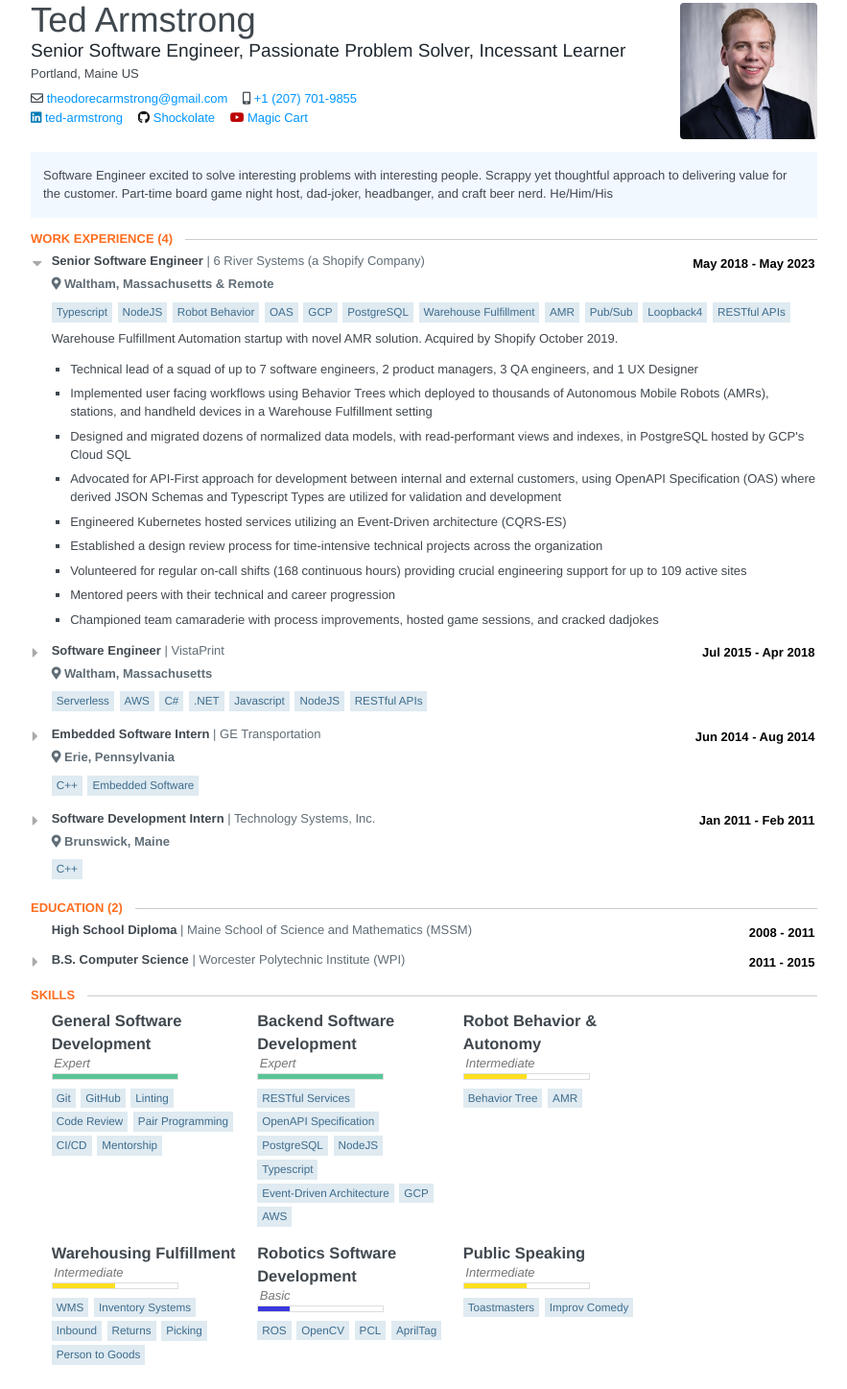
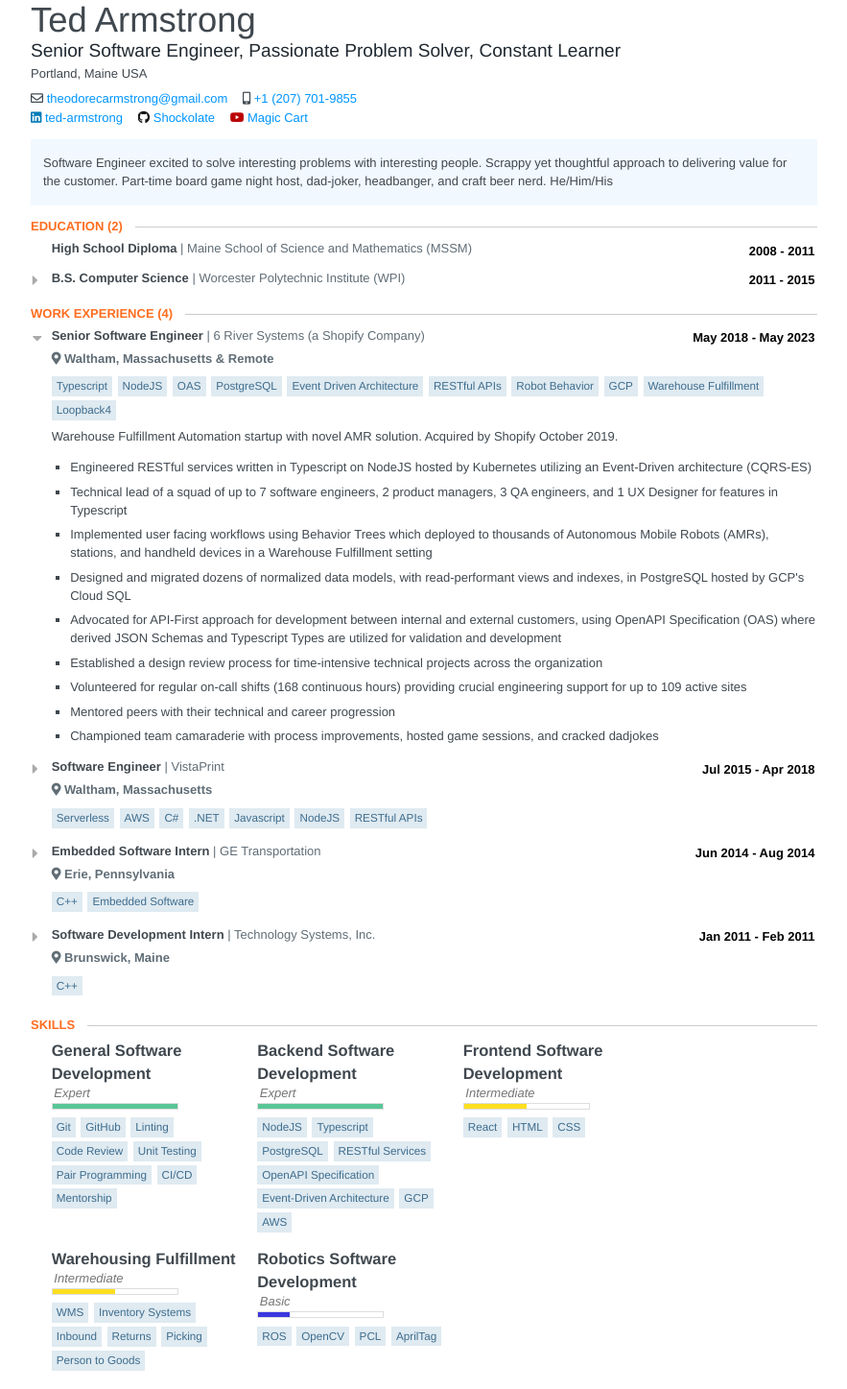
Before and after one commit to Shockolate/resume, a website: page docs/index.html in a window 1280 px wide. Shown: the part 43-1490 px from the top of the page at 96% size, without its empty margins (198-1081 px from the left). Drawn offline with Linux system fonts and the light colour scheme.

Commit message:
fix: move education

```diff
--- a/docs/index.html
+++ b/docs/index.html
@@ -864,16 +864,15 @@ blockquote {
 
   <div id="resume">
     	<header id="header" class="clear">
-    		<img class="image" src="assets/headshot.png" alt="Ted Armstrong" />
     		<div class="middle">
     			<h1 class="name">Ted Armstrong</h1>
-    			<h2 class="label">Senior Software Engineer, Passionate Problem Solver, Incessant Learner</h2>
+    			<h2 class="label">Senior Software Engineer, Passionate Problem Solver, Constant Learner</h2>
     		</div>
 
     		<span class="location">
     			<span class="city">Portland,</span>
     			<span class="region">Maine</span>
-    			<span class="countryCode">US</span>
+    			<span class="countryCode">USA</span>
     		</span>
 
 
@@ -924,6 +923,73 @@ blockquote {
 
     <section class="section">
       <header>
+        <h2 class='section-title'>Education <span class="item-count">(2)</span></h2>
+      </header>
+
+      <section id="education">
+        <section class="education-item">
+          <header class="clear">
+            <div class="header-left">
+              <div class="studyType">
+                High School Diploma
+              </div>
+              <div class="institution">
+                Maine School of Science and Mathematics (MSSM)
+              </div>
+            </div>
+            <div class="date">
+              <span class="startDate">
+              2008
+              </span>
+              <span class="endDate">
+              - 2011
+              </span>
+            </div>
+          </header>
+
+
+
+          <div class="item">
+          </div>
+        </section>
+        <section class="education-item">
+            <input id="education-item-1" type="checkbox" class="toggle-item" />
+            <label for="education-item-1"></label>
+          <header class="clear">
+            <div class="header-left">
+              <div class="studyType">
+                B.S.
+              </div>
+              <div class="area">
+                Computer Science
+              </div>
+              <div class="institution">
+                Worcester Polytechnic Institute (WPI)
+              </div>
+            </div>
+            <div class="date">
+              <span class="startDate">
+              2011
+              </span>
+              <span class="endDate">
+              - 2015
+              </span>
+            </div>
+          </header>
+
+
+
+          <div class="item">
+            <div class='gpa'>
+              <strong> Grade:</strong> <span>3.50 / 4.00 GPA</span>
+            </div>
+              <div class="summary"><p>Graduated with High Distinction</p></div>
+          </div>
+        </section>
+      </section>
+    </section>
+    <section class="section">
+      <header>
         <h2 class='section-title'>Work Experience <span class="item-count">(4)</span></h2>
       </header>
 
@@ -951,24 +1017,23 @@ blockquote {
         	<ul class="keywords">
           	<li id="working-item">Typescript</li>
           	<li id="working-item">NodeJS</li>
+          	<li id="working-item">OAS</li>
+          	<li id="working-item">PostgreSQL</li>
+          	<li id="working-item">Event Driven Architecture</li>
+          	<li id="working-item">RESTful APIs</li>
           	<li id="working-item">Robot Behavior</li>
-          	<li id="working-item">OAS</li>
           	<li id="working-item">GCP</li>
-          	<li id="working-item">PostgreSQL</li>
           	<li id="working-item">Warehouse Fulfillment</li>
-          	<li id="working-item">AMR</li>
-          	<li id="working-item">Pub/Sub</li>
           	<li id="working-item">Loopback4</li>
-          	<li id="working-item">RESTful APIs</li>
         	</ul>
         	<div class="item" id="work-item">
             <div class="summary"><p>Warehouse Fulfillment Automation startup with novel AMR solution. Acquired by Shopify October 2019.</p></div>
             <ul class="highlights">
-                <li><p>Technical lead of a squad of up to 7 software engineers, 2 product managers, 3 QA engineers, and 1 UX Designer</p></li>
+                <li><p>Engineered RESTful services written in Typescript on NodeJS hosted by Kubernetes utilizing an Event-Driven architecture (CQRS-ES)</p></li>
+                <li><p>Technical lead of a squad of up to 7 software engineers, 2 product managers, 3 QA engineers, and 1 UX Designer for features in Typescript</p></li>
                 <li><p>Implemented user facing workflows using Behavior Trees which deployed to thousands of Autonomous Mobile Robots (AMRs), stations, and handheld devices in a Warehouse Fulfillment setting</p></li>
                 <li><p>Designed and migrated dozens of normalized data models, with read-performant views and indexes, in PostgreSQL hosted by GCP's Cloud SQL</p></li>
                 <li><p>Advocated for API-First approach for development between internal and external customers, using OpenAPI Specification (OAS) where derived JSON Schemas and Typescript Types are utilized for validation and development</p></li>
-                <li><p>Engineered Kubernetes hosted services utilizing an Event-Driven architecture (CQRS-ES)</p></li>
                 <li><p>Established a design review process for time-intensive technical projects across the organization</p></li>
                 <li><p>Volunteered for regular on-call shifts (168 continuous hours) providing crucial engineering support for up to 109 active sites</p></li>
                 <li><p>Mentored peers with their technical and career progression</p></li>
@@ -1008,10 +1073,10 @@ blockquote {
         	<div class="item" id="work-item">
             <div class="summary"><p>E-commerce company that produces physical and digital marketing products for small businesses.</p></div>
             <ul class="highlights">
+                <li><p>Developed microservices in C# (.NET Framework & .NET Core) and Javascript (NodeJS)</p></li>
                 <li><p>Driver of the adoption of Serverless architecture (on AWS) to the Manufacturing Software organization</p></li>
                 <li><p>Built dozens of RESTful APIs in our Microservice stack</p></li>
                 <li><p>Designed and implemented CI/CD solution for Serverless architecture</p></li>
-                <li><p>Developed microservices in C# (.NET Framework & .NET Core) and Javascript (NodeJS)</p></li>
                 <li><p>Wrote developer and build tools with Ruby (Rake & RubyGems)</p></li>
             </ul>
         	</div>
@@ -1080,73 +1145,6 @@ blockquote {
       </section>
     </section>
     <section class="section">
-      <header>
-        <h2 class='section-title'>Education <span class="item-count">(2)</span></h2>
-      </header>
-
-      <section id="education">
-        <section class="education-item">
-          <header class="clear">
-            <div class="header-left">
-              <div class="studyType">
-                High School Diploma
-              </div>
-              <div class="institution">
-                Maine School of Science and Mathematics (MSSM)
-              </div>
-            </div>
-            <div class="date">
-              <span class="startDate">
-              2008
-              </span>
-              <span class="endDate">
-              - 2011
-              </span>
-            </div>
-          </header>
-
-
-
-          <div class="item">
-          </div>
-        </section>
-        <section class="education-item">
-            <input id="education-item-1" type="checkbox" class="toggle-item" />
-            <label for="education-item-1"></label>
-          <header class="clear">
-            <div class="header-left">
-              <div class="studyType">
-                B.S.
-              </div>
-              <div class="area">
-                Computer Science
-              </div>
-              <div class="institution">
-                Worcester Polytechnic Institute (WPI)
-              </div>
-            </div>
-            <div class="date">
-              <span class="startDate">
-              2011
-              </span>
-              <span class="endDate">
-              - 2015
-              </span>
-            </div>
-          </header>
-
-
-
-          <div class="item">
-            <div class='gpa'>
-              <strong> Grade:</strong> <span>3.50 / 4.00 GPA</span>
-            </div>
-              <div class="summary"><p>Graduated with High Distinction</p></div>
-          </div>
-        </section>
-      </section>
-    </section>
-    <section class="section">
     	<header>
     		<h2 class='section-title'>Skills</h2>
     	</header>
@@ -1165,6 +1163,7 @@ blockquote {
     				<li>GitHub</li>
     				<li>Linting</li>
     				<li>Code Review</li>
+    				<li>Unit Testing</li>
     				<li>Pair Programming</li>
     				<li>CI/CD</li>
     				<li>Mentorship</li>
@@ -1180,11 +1179,11 @@ blockquote {
     				<div class="bar"></div>
     			</div>
     			<ul class="keywords">
+    				<li>NodeJS</li>
+    				<li>Typescript</li>
+    				<li>PostgreSQL</li>
     				<li>RESTful Services</li>
     				<li>OpenAPI Specification</li>
-    				<li>PostgreSQL</li>
-    				<li>NodeJS</li>
-    				<li>Typescript</li>
     				<li>Event-Driven Architecture</li>
     				<li>GCP</li>
     				<li>AWS</li>
@@ -1192,7 +1191,7 @@ blockquote {
     		</div>
     		<div class="item">
     			<h3 class="name">
-    				Robot Behavior &amp; Autonomy
+    				Frontend Software Development
     			</h3>
 
     			<div class="level intermediate">
@@ -1200,8 +1199,9 @@ blockquote {
     				<div class="bar"></div>
     			</div>
     			<ul class="keywords">
-    				<li>Behavior Tree</li>
-    				<li>AMR</li>
+    				<li>React</li>
+    				<li>HTML</li>
+    				<li>CSS</li>
     			</ul>
     		</div>
     		<div class="item">
@@ -1236,20 +1236,6 @@ blockquote {
     				<li>OpenCV</li>
     				<li>PCL</li>
     				<li>AprilTag</li>
-    			</ul>
-    		</div>
-    		<div class="item">
-    			<h3 class="name">
-    				Public Speaking
-    			</h3>
-
-    			<div class="level intermediate">
-    				<em>Intermediate</em>
-    				<div class="bar"></div>
-    			</div>
-    			<ul class="keywords">
-    				<li>Toastmasters</li>
-    				<li>Improv Comedy</li>
     			</ul>
     		</div>
     	</section>
--- a/package.json
+++ b/package.json
@@ -8,7 +8,7 @@
     "build-and-view": "run-s test build view"
   },
   "dependencies": {
-    "@shockolate/jsonresume-theme-anthonyjdella-stackoverflow": "^1.0.15",
+    "@shockolate/jsonresume-theme-anthonyjdella-stackoverflow": "1.0.16",
     "npm-run-all": "^4.1.5",
     "resumed": "^3.0.1"
   }
```
Also changed, not shown: resume.json (+18 -25 lines), 1 other file.
